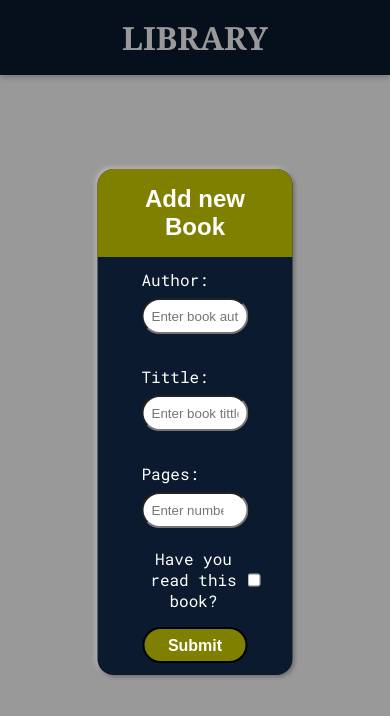
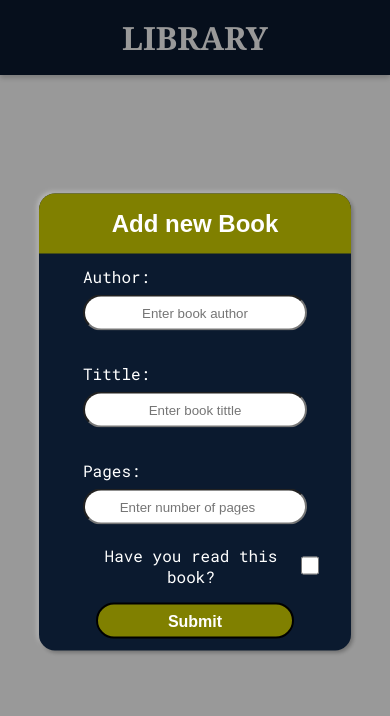
Before and after one commit to Franklyn883/Book-libery, a plain HTML site: page index.html in a window 390 px wide. Both pictures are taken after a click on the button "NEW BOOK". Drawn offline with Linux system fonts and the light colour scheme; a web font is replaced by a local one.

Commit message:
Fix display This commit fixes the display on smaller screen to make it fit perfectly

```diff
--- a/style.css
+++ b/style.css
@@ -45,9 +45,14 @@ input{
   height: 100%;
   background-color: rgba(0, 0, 0, 0.4);
 }
+@media (max-width: 767px) {
+  #modal-container{
+    width: 80%;
+  }
+}
 #modal-container{
-  margin-top:15%px auto;
-  min-width: 30vw;
+  margin-top:15% auto;
+  min-width: 35vw;
   display: flex;
   flex-direction: column;
   justify-content: center;
```
